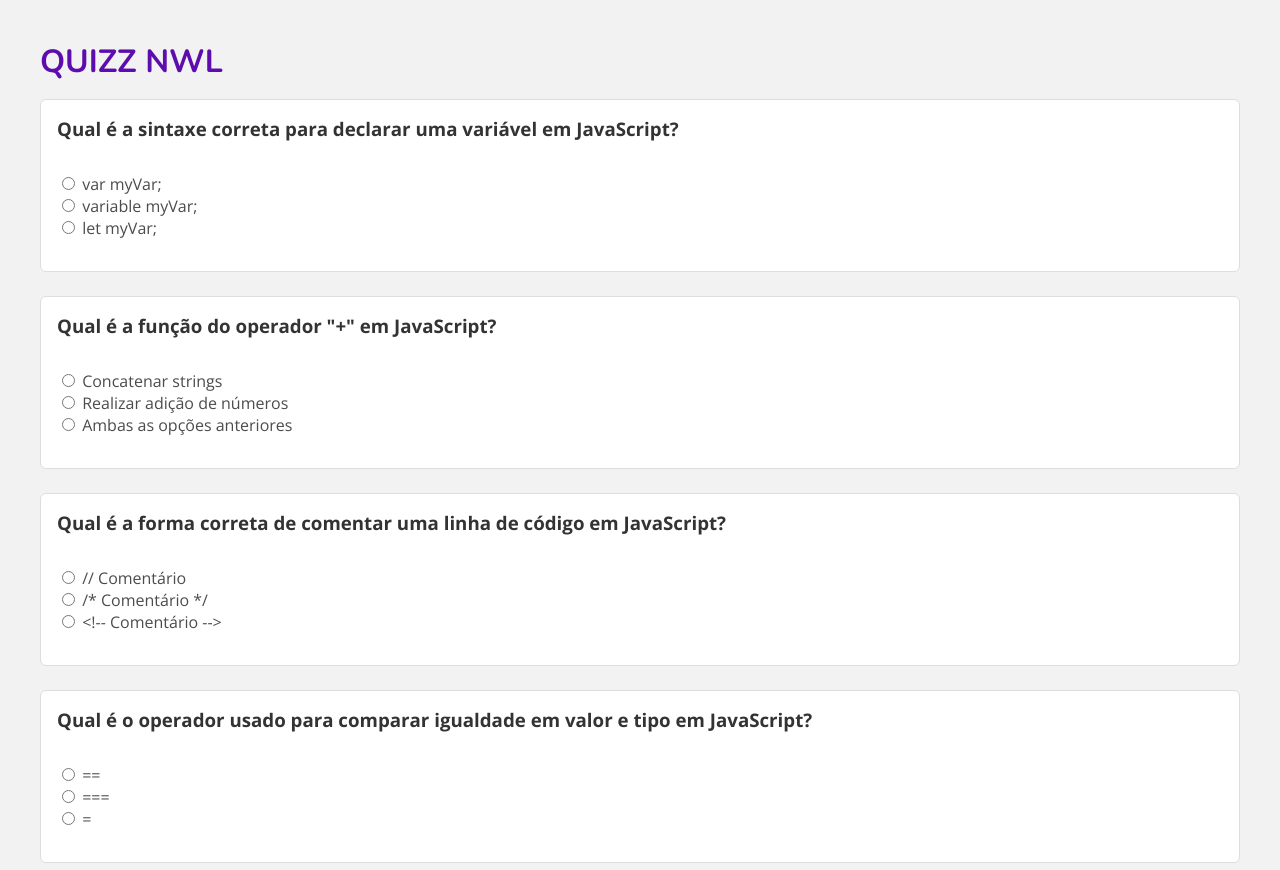
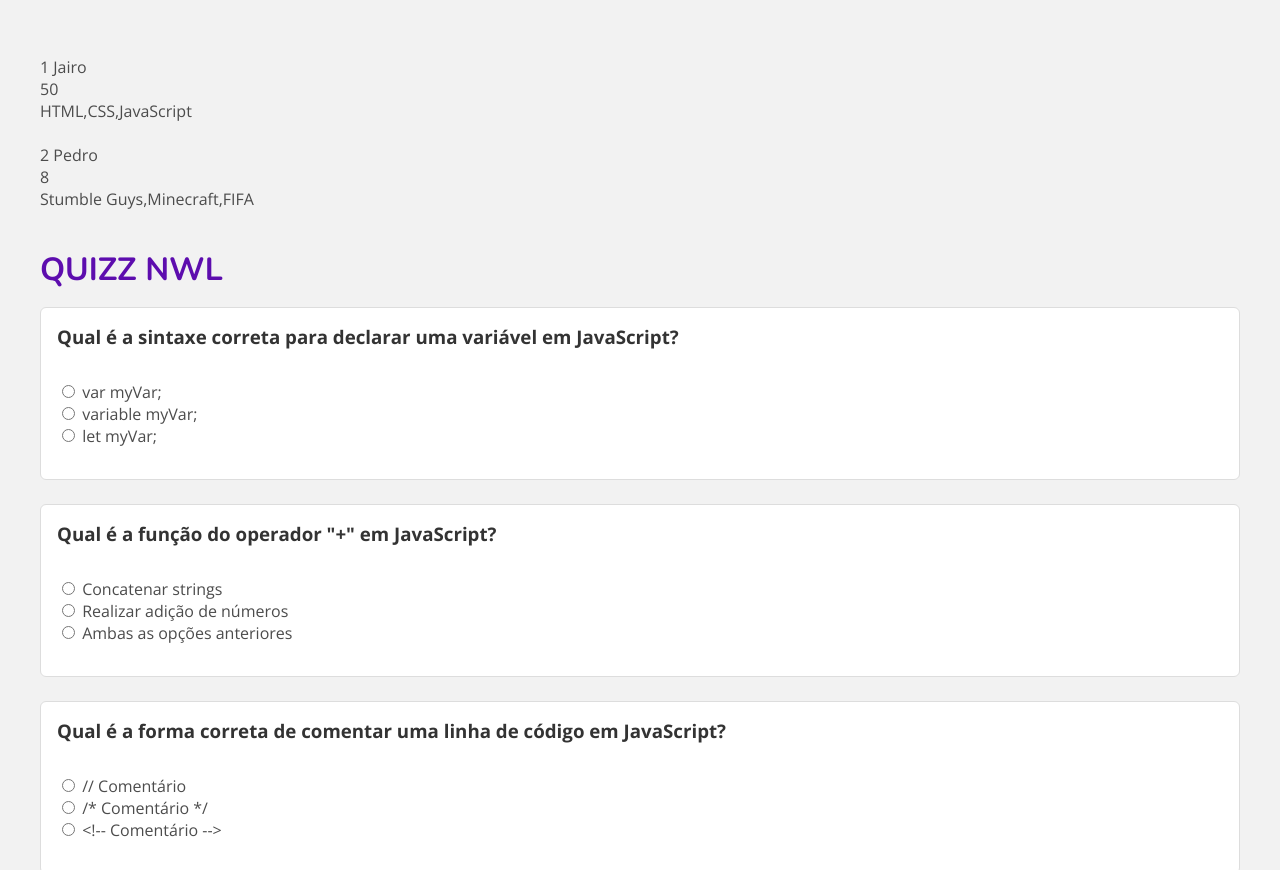
Before and after one commit to jairoroberto/nwl-quizz, a plain HTML site: page index.html in a window 1280 px wide. Shown: the top 870 px of the page. Drawn offline with nearby package versions, Linux system fonts and the light colour scheme.

Commit message:
test js object

```diff
--- a/file.js
+++ b/file.js
@@ -123,3 +123,48 @@ for(const item of perguntas){
     // coloca a pergunta na tela
     quiz.appendChild(quizItem);
 }
+
+
+const person = [
+    {
+        name: 'Jairo',
+        age: 50,
+        skill: [
+                'HTML',
+                'CSS',
+                'JavaScript'
+        ]
+    },
+    {
+        name: 'Pedro',
+        age: 8,
+        skill: [
+                'Stumble Guys',
+                'Minecraft',
+                'FIFA'
+        ]
+    }
+]
+
+//
+const res = document.querySelector('.res');
+res.textContent = '';
+let nn = 0;
+const p = document.createElement('p');
+//p.innerHTML = 'Hello MUNDO';
+
+
+
+
+for(item of person){
+    nn++;
+    //res.innerHTML += nn + '-' + item.name + '<br>';
+    p.innerHTML += `${nn}  ${item.name} <br> ${item.age} <br> ${item.skill} <br> <br>`;
+    res.appendChild(p);
+
+
+    // console.log(item.name);
+    // console.log(item.age);
+    // console.log(item.skill);
+
+}
--- a/index.html
+++ b/index.html
@@ -11,6 +11,10 @@
 
 </head>
 <body>
+
+    <div class="res">
+        lorem
+    </div>
 
     <h1>QUIZZ NWL</h1>
 
```
